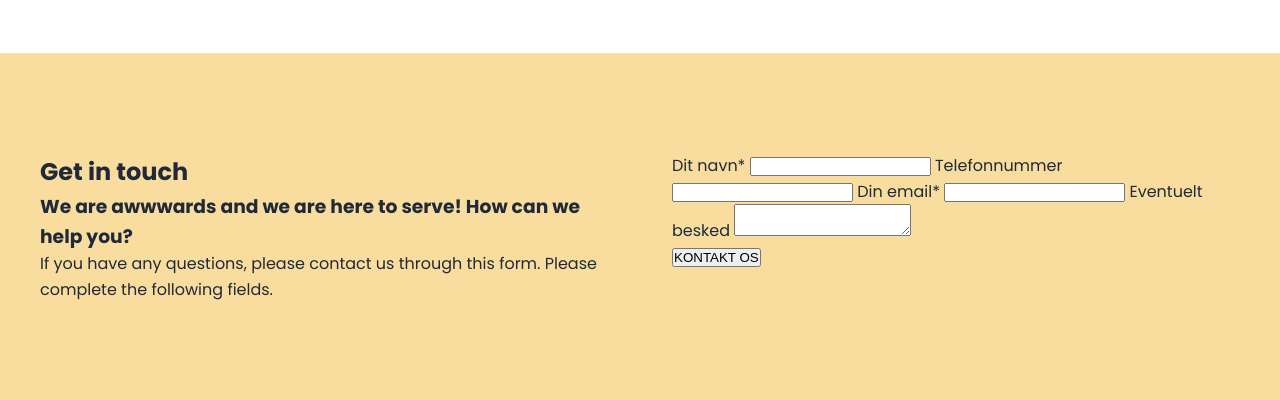
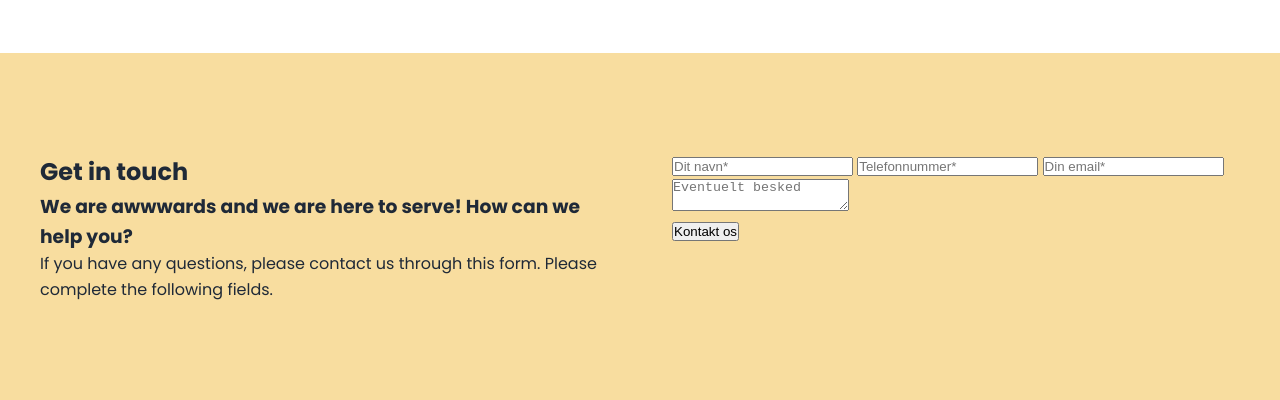
Before and after one commit to Nelsoon-ds/Standout, a plain HTML site: page index.html in a window 1280 px wide. Shown: the part 4511-4911 px from the top of the page. Drawn offline with Linux system fonts and the light colour scheme.

Commit message:
feat: added placeholder instead of label for formgroup

```diff
--- a/index.html
+++ b/index.html
@@ -110,19 +110,12 @@
 
             <div class="right">
                 <form class="contact-form" action="/submit-form" method="post">
-                    <label for="name">Dit navn*</label>
-                    <input type="text" id="name" name="name" required>
-
-                    <label for="phone">Telefonnummer</label>
-                    <input type="tel" id="phone" name="phone">
-
-                    <label for="email">Din email*</label>
-                    <input type="email" id="email" name="email" required>
-
-                    <label for="message">Eventuelt besked</label>
-                    <textarea id="message" name="message"></textarea>
+                    <input type="text" id="name" name="name" required placeholder="Dit navn*">
+                    <input type="tel" id="phone" name="phone" placeholder="Telefonnummer*">
+                    <input type="email" id="email" name="email" required placeholder="Din email*">
+                    <textarea id="message" name="message" placeholder="Eventuelt besked"></textarea>
                   </form>
-                  <button type="submit" class="submit-button">KONTAKT OS</button>
+                  <button type="submit" class="submit-button">Kontakt os</button>
             </div>
         </div>
         </div>
```
